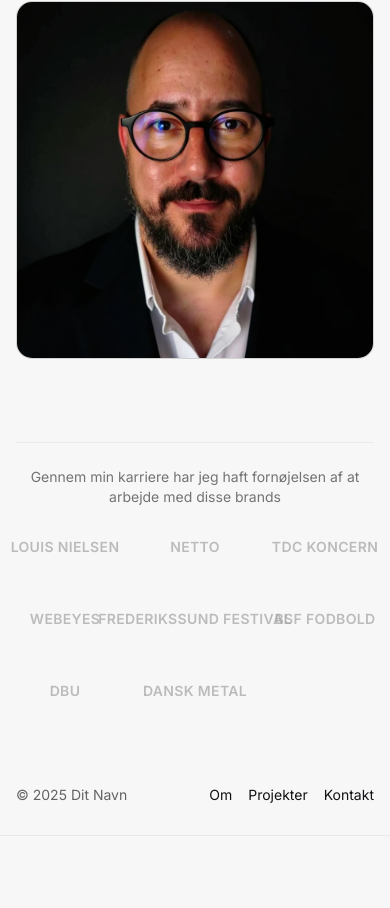
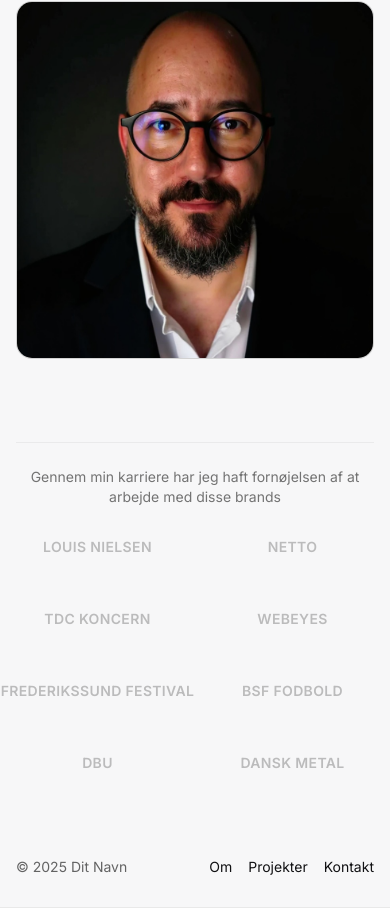
Before and after one commit to lundlund/resume, a React (Vite) app: page / in a window 390 px wide. Shown: the part 434-1342 px from the top of the page. Before the commit the page ends 1270 px from the top, so only its background shows below. Built offline with nearby package versions, Linux system fonts and the light colour scheme.

Commit message:
brands mob grid fix

```diff
--- a/src/components/BrandCloud.tsx
+++ b/src/components/BrandCloud.tsx
@@ -39,7 +39,7 @@ export default function BrandCloud({
           className="
             mt-6 sm:mt-8
             grid place-items-center
-            grid-cols-3 sm:grid-cols-4 md:grid-cols-4 lg:grid-cols-4
+            grid-cols-2 sm:grid-cols-3 md:grid-cols-4 lg:grid-cols-4
             gap-x-8 gap-y-10 sm:gap-y-12
           "
         >
```
